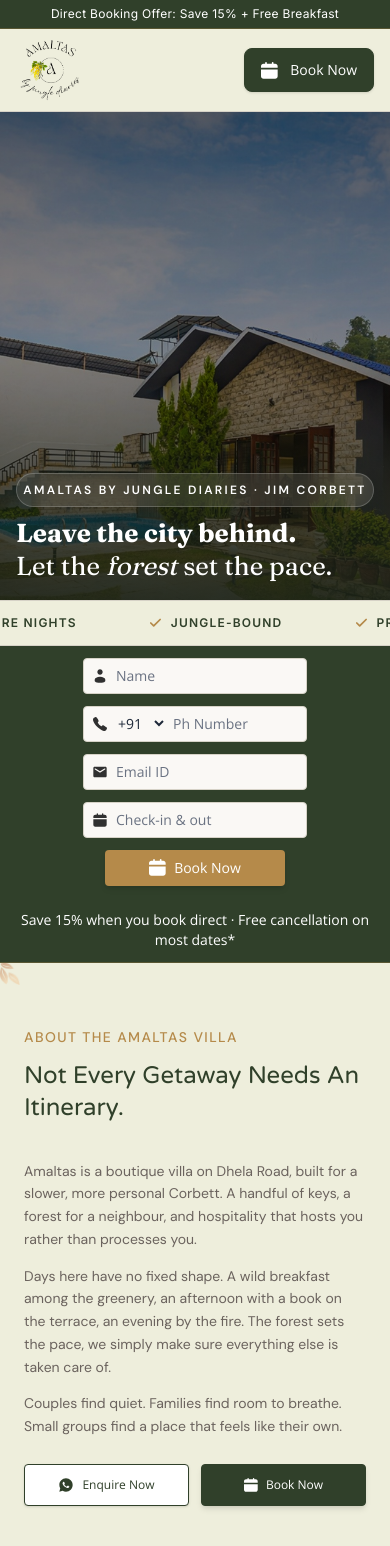
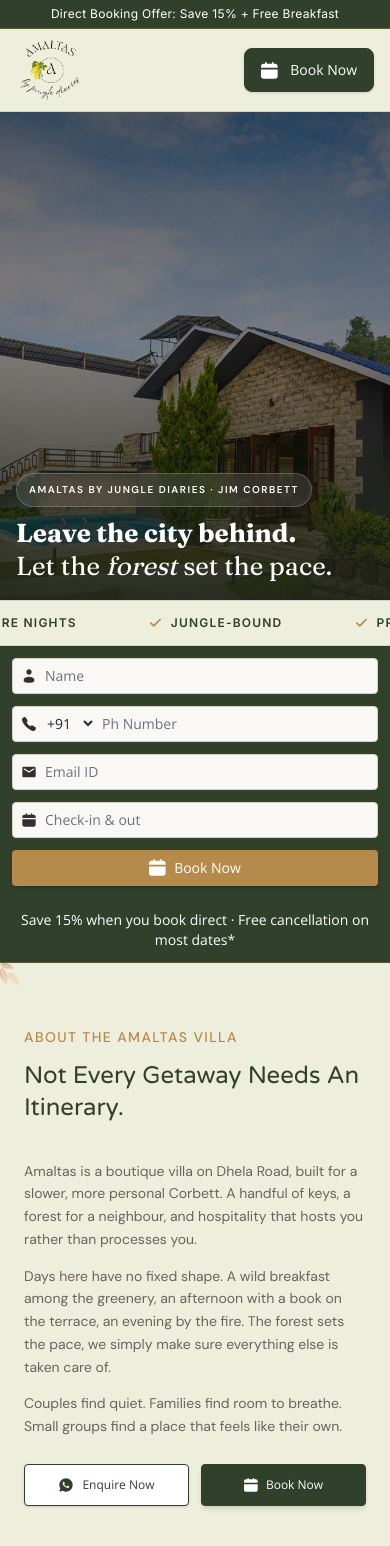
Before and after one commit to fielmente8777/amaltas, a Next.js app: page / in a window 390 px wide. Shown: the top 1546 px of the page. Built offline with nearby package versions, Linux system fonts and the light colour scheme.

Commit message:
new updates

```diff
--- a/src/app/(landing-page)/components/Gallery.tsx
+++ b/src/app/(landing-page)/components/Gallery.tsx
@@ -22,14 +22,14 @@
   const images = landingPageData.gallery.images;
 
   return (
-    <section className="w-full bg-[#EEEEDC] py-8 sm:py-12 md:py-24 px-4 sm:px-6 border-b border-[#D6D2C7] overflow-hidden">
+    <section className="w-full bg-[#EEEEDC] py-8 sm:py-12 md:py-24 px-4 sm:px-6 md:px-12 lg:px-16 border-b border-[#D6D2C7] overflow-hidden">
       <div className="max-w-[1320px] mx-auto space-y-4 sm:space-y-8 md:space-y-10">
         {/* Section Header */}
-        <div className="text-center space-y-3 sm:space-y-4 md:space-y-6 max-w-3xl mx-auto">
-          <p className="text-[14px] sm:text-[16px] uppercase tracking-widest text-[#B58A4A] font-medium font-dm-sans">
+        <div className="text-center max-w-3xl mx-auto flex flex-col items-center">
+          <p className="text-[14px] sm:text-[16px] uppercase tracking-widest text-[#B58A4A] font-medium font-dm-sans mb-[12px]">
             {landingPageData.gallery.tag}
           </p>
-          <h2 className="heading-h2 font-varela text-2xl sm:text-4xl lg:text-5xl text-[#30402A]">
+          <h2 className="heading-h2 font-varela text-2xl sm:text-4xl lg:text-5xl text-[#30402A] mb-[16px]">
             {landingPageData.gallery.heading}
           </h2>
           <p className="text-xs sm:text-sm md:text-base text-[#5F6764] font-manrope">
--- a/src/components/OfferSection.tsx
+++ b/src/components/OfferSection.tsx
@@ -25,11 +25,10 @@
 
   return (
     <div
-      className={`bg-[#30402A] py-1.5 w-full z-50 transition-all duration-300 ease-in-out border-b border-[#B58A4A]/30 ${
-        isFixed
+      className={`bg-[#30402A] py-1.5 w-full z-50 transition-all duration-300 ease-in-out border-b border-[#B58A4A]/30 ${isFixed
           ? "fixed top-0 left-0 right-0 w-full shadow-md animate-offer-slide"
           : "relative w-full"
-      }`}
+        }`}
     >
       <div className="w-full max-w-7xl mx-auto px-4 sm:px-6 md:px-12 text-center">
         <p className="text-center text-white text-xs md:text-sm font-sans tracking-wide">
--- a/src/components/banners/Image.tsx
+++ b/src/components/banners/Image.tsx
@@ -56,10 +56,10 @@
 
       {/* OVERLAY & TEXT CONTENT */}
       <div className="absolute inset-0 z-20 flex items-end pb-4 sm:pb-5 md:pb-6">
-        <div className="w-full px-4 sm:px-6 md:px-12 lg:px-16">
+        <div className="w-full px-4 sm:px-6 md:pl-[104px] lg:pl-[104px] md:pr-12 lg:pr-16">
           <div className="space-y-2.5 sm:space-y-3 w-full text-left max-w-full">
             {/* TAG BADGE */}
-            <p className="flex items-center justify-center w-fit sm:w-[376px] max-w-full h-[34px] px-4 sm:px-0 bg-white/10 backdrop-blur-[12px] border border-white/20 rounded-full text-[12px] text-white uppercase tracking-[2.3px] font-dm-sans font-semibold text-center truncate">
+            <p className="flex items-center justify-center w-fit sm:w-[376px] max-w-full h-[34px] px-3 sm:px-0 bg-white/10 backdrop-blur-[12px] border border-white/20 rounded-full text-[10px] sm:text-[12px] text-white uppercase tracking-[1.5px] sm:tracking-[2.3px] font-dm-sans font-semibold text-center whitespace-nowrap">
               {hero.tag}
             </p>
 
@@ -73,7 +73,7 @@
       </div>
 
       {/* SWIPER NAV ARROWS (Hidden on mobile, visible on desktop) */}
-      <div className="hidden md:flex absolute bottom-3 right-3 sm:bottom-5 sm:right-5 md:bottom-6 md:right-8 z-30 items-center gap-1.5 sm:gap-2 md:gap-3">
+      <div className="hidden md:flex absolute bottom-3 right-3 sm:bottom-5 sm:right-5 md:bottom-6 md:right-[64px] lg:right-[64px] z-30 items-center gap-1.5 sm:gap-2 md:gap-3">
         <button
           type="button"
           className="image-banner-prev flex items-center justify-center cursor-pointer w-[26px] h-[26px] sm:w-[32px] sm:h-[32px] md:w-[40px] md:h-[40px] [&>svg]:w-full [&>svg]:h-full active:opacity-75 md:transition-transform md:hover:scale-105 md:active:scale-95"
--- a/src/components/forms/Form1.tsx
+++ b/src/components/forms/Form1.tsx
@@ -53,12 +53,14 @@
       onSubmit={handleSubmit}
       noValidate
       className={`flex flex-wrap ${
-        gridView ? "flex-col gap-3.5 w-full" : "items-center justify-center gap-x-4 gap-y-3"
+        gridView
+          ? "flex-col gap-3.5 w-full"
+          : "flex-col sm:flex-row items-center justify-center gap-3 sm:gap-x-4 sm:gap-y-3 w-full"
       } font-open-sans font-normal text-[14px] leading-[20px] tracking-normal bg-transparent`}
     >
       {/* 1. Name Field */}
-      <div className={`flex ${gridView ? "flex-col gap-1 w-full" : "items-center gap-2"}`}>
-        <div className={`flex items-center gap-2 bg-[#FAF8F5] ${gridView ? "w-full" : "w-[224px]"} h-[36px] p-[8px] rounded-[4px] border-[0.5px] border-[#D6D2C7] focus-within:border-gray-400 shrink-0`}>
+      <div className={`flex ${gridView ? "flex-col gap-1 w-full" : "flex-col sm:flex-row sm:items-center gap-1 sm:gap-2 w-full sm:w-auto"}`}>
+        <div className={`flex items-center gap-2 bg-[#FAF8F5] ${gridView ? "w-full" : "w-full sm:w-[224px]"} h-[36px] p-[8px] rounded-[4px] border-[0.5px] border-[#D6D2C7] focus-within:border-gray-400 shrink-0`}>
           <label className="text-gray-700 text-sm shrink-0 flex items-center justify-center">
             <UserIcon />
           </label>
@@ -79,8 +81,8 @@
       </div>
 
       {/* 2. Phone Field with Country Code */}
-      <div className={`flex ${gridView ? "flex-col gap-1 w-full" : "items-center gap-2"}`}>
-        <div className={`flex items-center gap-1.5 bg-[#FAF8F5] ${gridView ? "w-full" : "w-[224px]"} h-[36px] p-[8px] rounded-[4px] border-[0.5px] border-[#D6D2C7] focus-within:border-gray-400 shrink-0`}>
+      <div className={`flex ${gridView ? "flex-col gap-1 w-full" : "flex-col sm:flex-row sm:items-center gap-1 sm:gap-2 w-full sm:w-auto"}`}>
+        <div className={`flex items-center gap-1.5 bg-[#FAF8F5] ${gridView ? "w-full" : "w-full sm:w-[224px]"} h-[36px] p-[8px] rounded-[4px] border-[0.5px] border-[#D6D2C7] focus-within:border-gray-400 shrink-0`}>
           <label className="text-gray-700 text-sm shrink-0 flex items-center justify-center">
             <CallIcon />
           </label>
@@ -112,8 +114,8 @@
       </div>
 
       {/* 3. Email Field */}
-      <div className={`flex ${gridView ? "flex-col gap-1 w-full" : "items-center gap-2"}`}>
-        <div className={`flex items-center gap-2 bg-[#FAF8F5] ${gridView ? "w-full" : "w-[224px]"} h-[36px] p-[8px] rounded-[4px] border-[0.5px] border-[#D6D2C7] focus-within:border-gray-400 shrink-0`}>
+      <div className={`flex ${gridView ? "flex-col gap-1 w-full" : "flex-col sm:flex-row sm:items-center gap-1 sm:gap-2 w-full sm:w-auto"}`}>
+        <div className={`flex items-center gap-2 bg-[#FAF8F5] ${gridView ? "w-full" : "w-full sm:w-[224px]"} h-[36px] p-[8px] rounded-[4px] border-[0.5px] border-[#D6D2C7] focus-within:border-gray-400 shrink-0`}>
           <label className="text-gray-700 text-sm shrink-0 flex items-center justify-center">
             <MailIcon />
           </label>
@@ -134,8 +136,8 @@
       </div>
 
       {/* 4. Check-in & out Date Field */}
-      <div className={`flex ${gridView ? "flex-col gap-1 w-full" : "items-center gap-2"}`}>
-        <div className={`flex items-center gap-2 bg-[#FAF8F5] ${gridView ? "w-full" : "w-[224px]"} h-[36px] p-[8px] rounded-[4px] border-[0.5px] border-[#D6D2C7] focus-within:border-gray-400 shrink-0`}>
+      <div className={`flex ${gridView ? "flex-col gap-1 w-full" : "flex-col sm:flex-row sm:items-center gap-1 sm:gap-2 w-full sm:w-auto"}`}>
+        <div className={`flex items-center gap-2 bg-[#FAF8F5] ${gridView ? "w-full" : "w-full sm:w-[224px]"} h-[36px] p-[8px] rounded-[4px] border-[0.5px] border-[#D6D2C7] focus-within:border-gray-400 shrink-0`}>
           <label className="text-gray-700 text-sm shrink-0 flex items-center justify-center">
             <CalendarIcon />
           </label>
@@ -158,11 +160,11 @@
       </div>
 
       {/* 5. Submit Button */}
-      <div className={`flex ${gridView ? "w-full mt-2" : "items-center"}`}>
+      <div className={`flex ${gridView ? "w-full mt-2" : "w-full sm:w-auto sm:items-center"}`}>
         <button
           type="submit"
           disabled={isSubmitting}
-          className={`bg-[#B58A4A] hover:bg-[#9e773c] text-white ${gridView ? "w-full" : "w-[180px]"} h-[36px] px-[16px] py-[8px] rounded-[4px] font-open-sans font-normal text-[14px] leading-[20px] tracking-normal flex items-center justify-center text-center gap-[8px] transition-all shadow-md cursor-pointer active:scale-95 disabled:opacity-75 whitespace-nowrap shrink-0`}
+          className={`bg-[#B58A4A] hover:bg-[#9e773c] text-white ${gridView ? "w-full" : "w-full sm:w-[180px]"} h-[36px] px-[16px] py-[8px] rounded-[4px] font-open-sans font-normal text-[14px] leading-[20px] tracking-normal flex items-center justify-center text-center gap-[8px] transition-all shadow-md cursor-pointer active:scale-95 disabled:opacity-75 whitespace-nowrap shrink-0`}
         >
           <BookingCalenderIcon /> {isSubmitting ? "Submitting..." : "Book Now"}
         </button>
```
